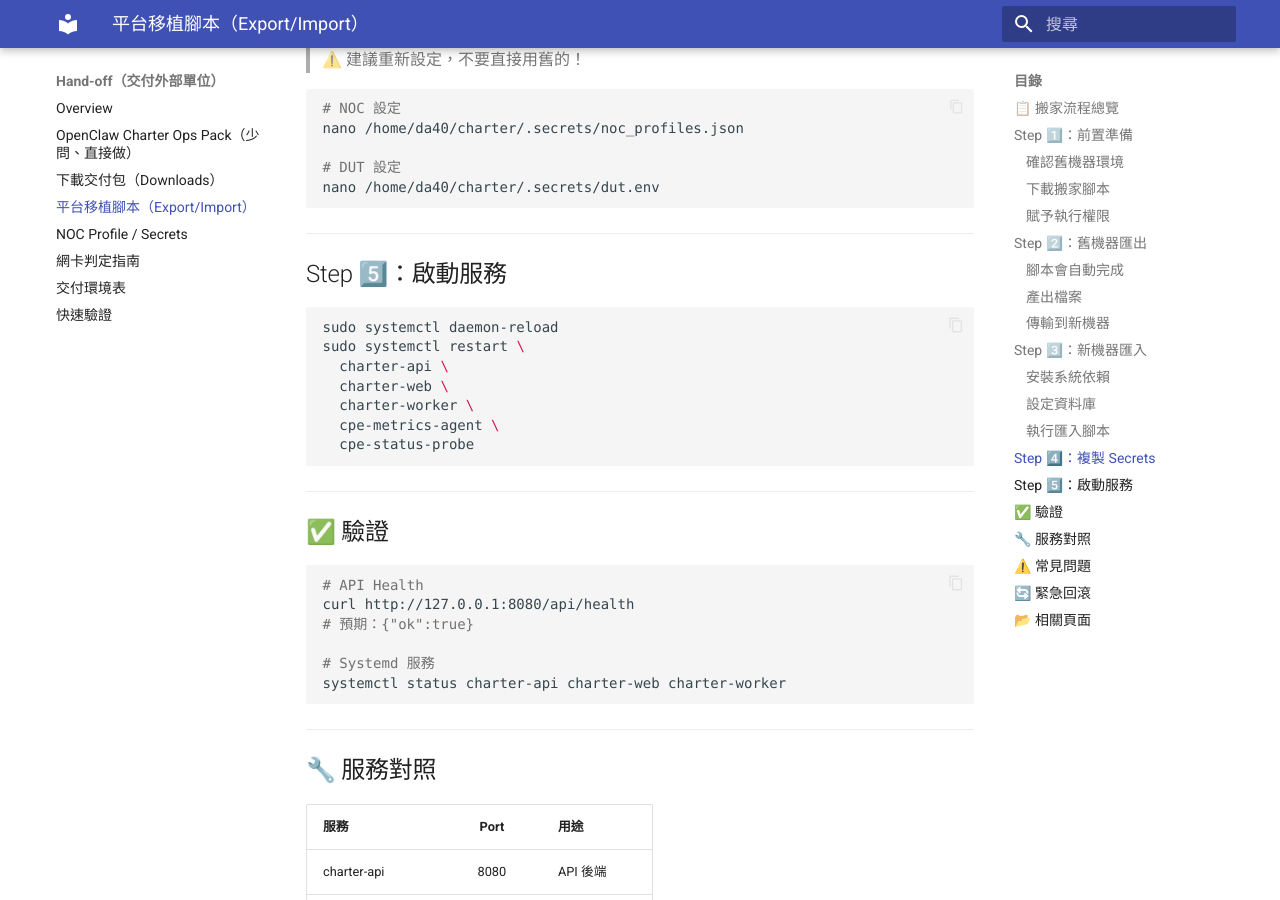
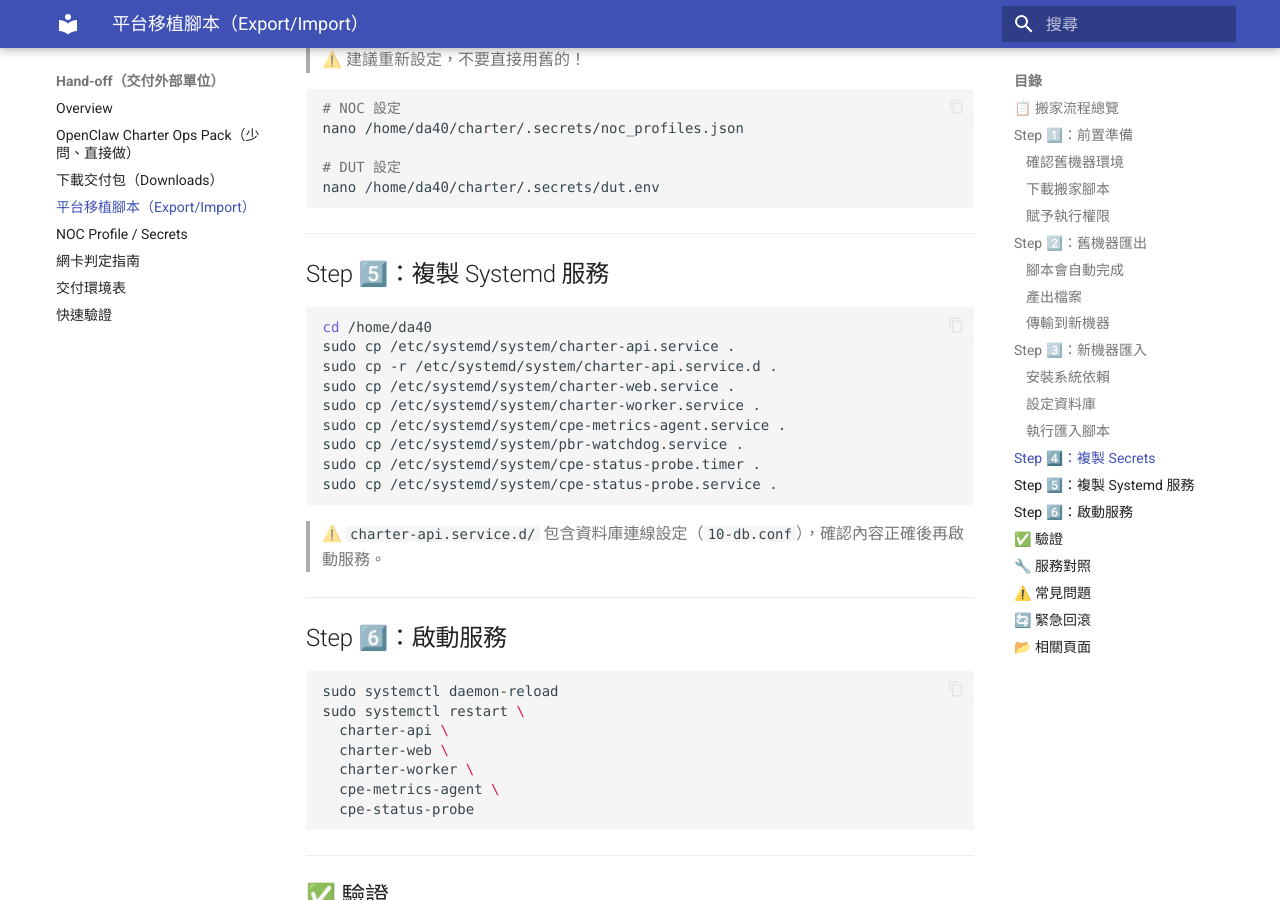
Before and after one commit to askeywifisit-ui/charter_project, an MkDocs documentation site: the page built from docs/charter_site/docs/handoff/migration_scripts.md, in a window 1280 px wide and 900 px high, scrolled down 2767 px. Built offline with MkDocs 1.6.1 and Material for MkDocs 9.7.7, drawn with Linux system fonts in a browser that asks for light colours; comment, search, counter and statistics services are not loaded.

Commit message:
Add Step 5: Copy systemd services with full list

````diff
--- a/docs/charter_site/docs/handoff/migration_scripts.md
+++ b/docs/charter_site/docs/handoff/migration_scripts.md
@@ -135,7 +135,25 @@ nano /home/da40/charter/.secrets/dut.env
 
 ---
 
-## Step 5️⃣：啟動服務
+## Step 5️⃣：複製 Systemd 服務
+
+```bash
+cd /home/da40
+sudo cp /etc/systemd/system/charter-api.service .
+sudo cp -r /etc/systemd/system/charter-api.service.d .
+sudo cp /etc/systemd/system/charter-web.service .
+sudo cp /etc/systemd/system/charter-worker.service .
+sudo cp /etc/systemd/system/cpe-metrics-agent.service .
+sudo cp /etc/systemd/system/pbr-watchdog.service .
+sudo cp /etc/systemd/system/cpe-status-probe.timer .
+sudo cp /etc/systemd/system/cpe-status-probe.service .
+```
+
+> ⚠️ `charter-api.service.d/` 包含資料庫連線設定（`10-db.conf`），確認內容正確後再啟動服務。
+
+---
+
+## Step 6️⃣：啟動服務
 
 ```bash
 sudo systemctl daemon-reload
````
